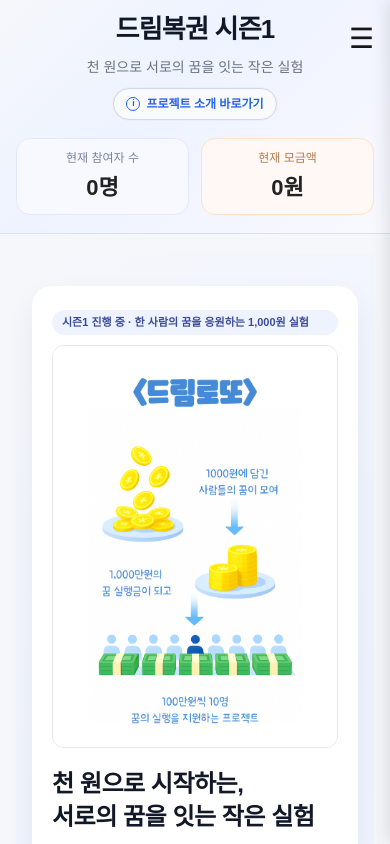
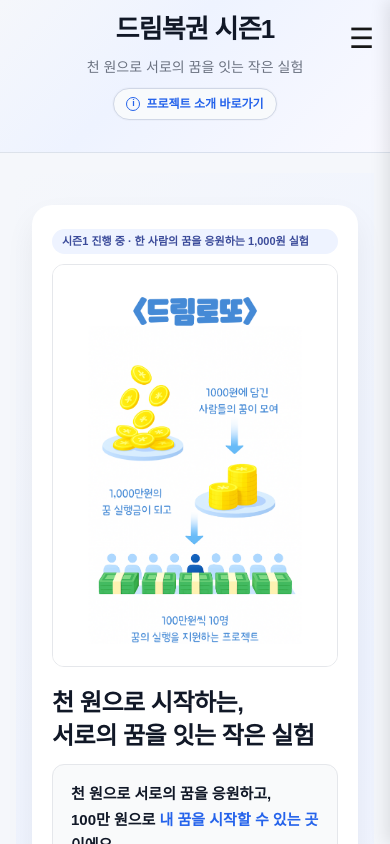
Before and after one commit to mrexfluencer-oss/dream_lotto_1119, a Next.js app: page / in a window 390 px wide. Shown: the top 844 px of the page. Built offline with nearby package versions, Linux system fonts and the light colour scheme; no server answers.

Commit message:
모바일 상단 수정 숨기기

```diff
--- a/app/components/TopBar.tsx
+++ b/app/components/TopBar.tsx
@@ -113,6 +113,7 @@ export default function TopBar() {
 
 {/* 참여 현황 카드 */}
 <div
+  className="topbar-stats"   // ← 여기가 정확한 위치!
   style={{
     marginTop: "18px",
     display: "flex",
@@ -158,9 +159,7 @@ export default function TopBar() {
       border: "1px solid #ffe2c8",
     }}
   >
-            <div style={{ fontSize: "12px", color: "#b07c4f" }}>
-              현재 모금액
-            </div>
+    <div style={{ fontSize: "12px", color: "#b07c4f" }}>현재 모금액</div>
     <div
       style={{
         fontSize: "22px",
@@ -170,10 +169,10 @@ export default function TopBar() {
       }}
     >
       {totalAmount.toLocaleString()}원
-
     </div>
   </div>
 </div>
+
       </div>
 
     </header>
--- a/app/globals.css
+++ b/app/globals.css
@@ -154,3 +154,14 @@ body {
     width: 100%;
   }
 }
+/* 기본(PC)에서는 보임 */
+.topbar-stats {
+  display: flex;
+}
+
+/* 모바일에서 숨김 */
+@media (max-width: 640px) {
+  .topbar-stats {
+    display: none !important;
+  }
+}
```
Lines whose indentation alone changed are shown as unchanged.
